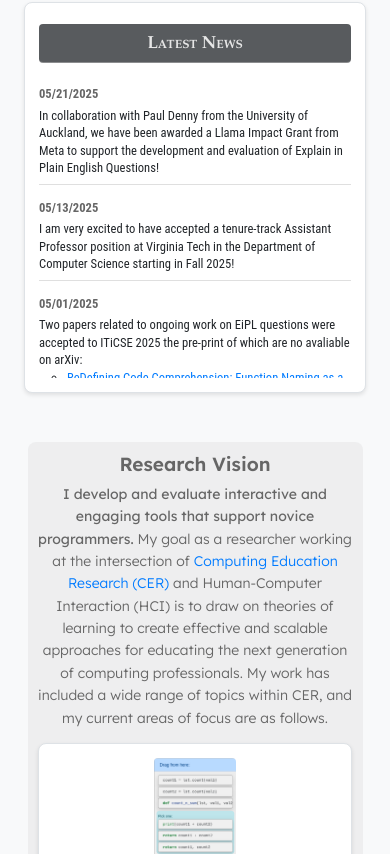
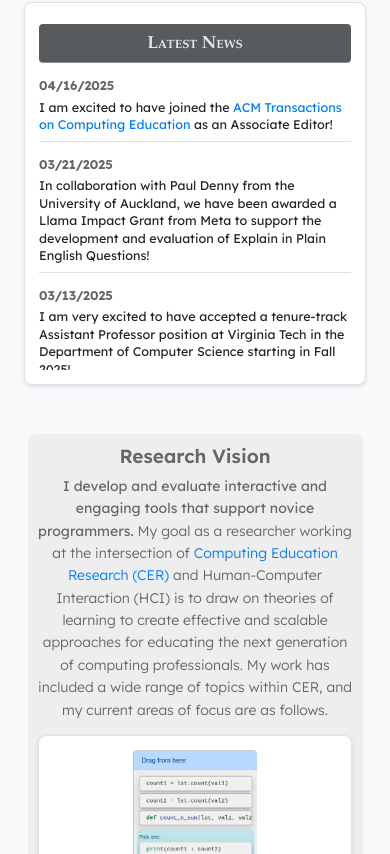
Before and after one commit to CoffeePoweredComputers/CoffeePoweredComputers.github.io, a React (Create React App) app: page / in a window 390 px wide. Shown: the part 714-1568 px from the top of the page. Built offline with nearby package versions, Linux system fonts and the light colour scheme.

Commit message:
finalized home page

```diff
--- a/src/components/Home/Home.css
+++ b/src/components/Home/Home.css
@@ -75,7 +75,7 @@
 .research-icon {
   max-width: 100%;
   height: auto;
-  max-height: 100px;
+  max-height: 150px;
   margin: 0 auto;
 }
 
--- a/src/components/Home/Home.jsx
+++ b/src/components/Home/Home.jsx
@@ -76,13 +76,16 @@ export default function Home() {
                         <Card.Body className="text-start">
                           <Card.Title className="border-bottom pb-2 fw-bold news-title">Latest News</Card.Title>
                           <ul className="news-list">
-                            <li className="news-li news-li-border" date-data="05/21/2025">
+                            <li className="news-li news-li-border" date-data="04/16/2025">
+                              I am excited to have joined the <a href="https://dl.acm.org/journal/toce" target="_blank" rel="noopener noreferrer">ACM Transactions on Computing Education</a> as an Associate Editor!
+                            </li>
+                            <li className="news-li news-li-border" date-data="03/21/2025">
                               In collaboration with Paul Denny from the University of Auckland, we have been awarded a Llama Impact Grant from Meta to support the development and evaluation of Explain in Plain English Questions!
                             </li>
-                            <li className="news-li news-li-border" date-data="05/13/2025">
+                            <li className="news-li news-li-border" date-data="03/13/2025">
                               I am very excited to have accepted a tenure-track Assistant Professor position at Virginia Tech in the Department of Computer Science starting in Fall 2025!
                             </li>
-                            <li className="news-li news-li-border" date-data="05/01/2025">
+                            <li className="news-li news-li-border" date-data="03/01/2025">
                               Two papers related to ongoing work on EiPL questions were accepted to ITiCSE 2025 the pre-print of which are no avaliable on arXiv:
                               <ul style={{marginTop: 0, marginBottom: 0}}>
                                 <li><a href="https://arxiv.org/pdf/2503.12207">ReDefining Code Comprehension: Function Naming as a Mechanism for Evaluating Code Comprehension</a></li>
@@ -144,13 +147,7 @@ export default function Home() {
                               <Col xs={12} sm={9} md={9} lg={10}>
                                 <h5 className="research-title">Enabling Code Comprehension and Prompting Activities at Scale</h5>
                                 <p className="research-text">
-                                  My research focuses on tools to help students develop Human-GenAI collaborative
-                                  coding skills. I introduced <a href="https://arxiv.org/pdf/2311.14903.pdf" target="_blank" rel="noopener noreferrer">"Code
-                                  Generation Based Grading"</a> for Explain in Plain
-                                  English (EiPE), which develops students' AI prompting and code comprehension skills.
-                                  I maintain <a href="https://github.com/CoffeePoweredComputers/eiplgrader" target="_blank" rel="noopener noreferrer"><code>eiplgrader</code></a>,
-                                  a Python package supporting this autograder. Recent work examines this approach in
-                                  linguistically diverse contexts like <a href="https://arxiv.org/abs/2409.20297" target="_blank" rel="noopener noreferrer">India</a>.
+                                  My research focuses on tools to help students develop Human-GenAI collaborative coding skills. I introduced <a href="https://arxiv.org/pdf/2311.14903.pdf" target="_blank" rel="noopener noreferrer">"Code Generation Based Grading"</a> for Explain in Plain English (EiPE), which develops students' AI prompting and code comprehension skills. I maintain <a href="https://github.com/CoffeePoweredComputers/eiplgrader" target="_blank" rel="noopener noreferrer"><code>eiplgrader</code></a>, a Python package supporting this autograder. Recent work examines this approach in linguistically diverse contexts like <a href="https://arxiv.org/abs/2409.20297" target="_blank" rel="noopener noreferrer">India</a>.
                                 </p>
                               </Col>
                             </Row>
@@ -167,15 +164,46 @@ export default function Home() {
                               <Col xs={12} sm={9} md={9} lg={10}>
                                 <h5 className="research-title">Scaling Summative Assessment through Computer Based Testing</h5>
                                 <p className="research-text">
-                                  I support at-scale computer-based testing for frequent assessment with immediate feedback.
-                                  I've investigated <a href="https://par.nsf.gov/servlets/purl/10434207" target="_blank" rel="noopener noreferrer">second chance testing policies</a>,
-                                  <a href="https://dl.acm.org/doi/pdf/10.1145/3478431.3499388" target="_blank" rel="noopener noreferrer">fairness of randomized exams</a>, and
-                                  <a href="https://par.nsf.gov/servlets/purl/10434191" target="_blank" rel="noopener noreferrer">impacts of frequent exams</a> on student performance.
+                                  I support at-scale computer-based testing for frequent assessment with immediate feedback. I've investigated <a href="https://par.nsf.gov/servlets/purl/10434207" target="_blank" rel="noopener noreferrer">second chance testing policies</a>, <a href="https://dl.acm.org/doi/pdf/10.1145/3478431.3499388" target="_blank" rel="noopener noreferrer">fairness of randomized exams</a>, and  <a href="https://par.nsf.gov/servlets/purl/10434191" target="_blank" rel="noopener noreferrer">impacts of frequent exams</a> on student performance.
                                 </p>
                               </Col>
                             </Row>
                           </Card.Body>
                         </Card>
+
+                        {/* Research Area 4
+                        <Card className="mb-4 research-card">
+                          <Card.Body>
+                            <Row className="align-items-center">
+                              <Col xs={12} sm={3} md={3} lg={2} className="text-center mb-3 mb-sm-0">
+                                <Image src="" alt="Teaching Software Testing in Introductory Computer Science" className="research-icon" />
+                              </Col>
+                              <Col xs={12} sm={9} md={9} lg={10}>
+                                <h5 className="research-title">Teaching Software Testing in Introductory Computer Science</h5>
+                                <p className="research-text">
+                                </p>
+                              </Col>
+                            </Row>
+                          </Card.Body>
+                        </Card>
+
+
+                        Research Area 5
+                        <Card className="mb-4 research-card">
+                          <Card.Body>
+                            <Row className="align-items-center">
+                              <Col xs={12} sm={3} md={3} lg={2} className="text-center mb-3 mb-sm-0">
+                                <Image src="" alt="Computing Educating for End-User Scientific Programmers" className="research-icon" />
+                              </Col>
+                              <Col xs={12} sm={9} md={9} lg={10}>
+                                <h5 className="research-title">Computing Educating for End-User Scientific Programmers</h5>
+                                <p className="research-text">
+                                </p>
+                              </Col>
+                            </Row>
+                          </Card.Body>
+                        </Card>
+                        */}
                       </div>
 
                       <div className="text-center text-md-start mt-4">
--- a/src/components/NavBar/NavBar.css
+++ b/src/components/NavBar/NavBar.css
@@ -67,7 +67,7 @@
   .navbar-nav .nav-link {
     text-align: center;
     margin: 0.25rem 0;
-    padding: 0.25rem;
+    padding: 0.5rem;
   }
 }
 
--- a/src/components/Research/research.css
+++ b/src/components/Research/research.css
@@ -42,19 +42,6 @@
   border-color: rgba(33, 37, 41, 0.4);
 }
 
-ul{
-  text-align: left;
-  font-family: 'Roboto Condensed', sans-serif;
-  margin-top: 15px;
-  margin-bottom: 15px;
-}
-
-small{
-  font-size: 15px;
-  color: #C0C0C0;
-  font-weight: 300;
-}
-
 .cv{
   text-align: left;
 }
```
